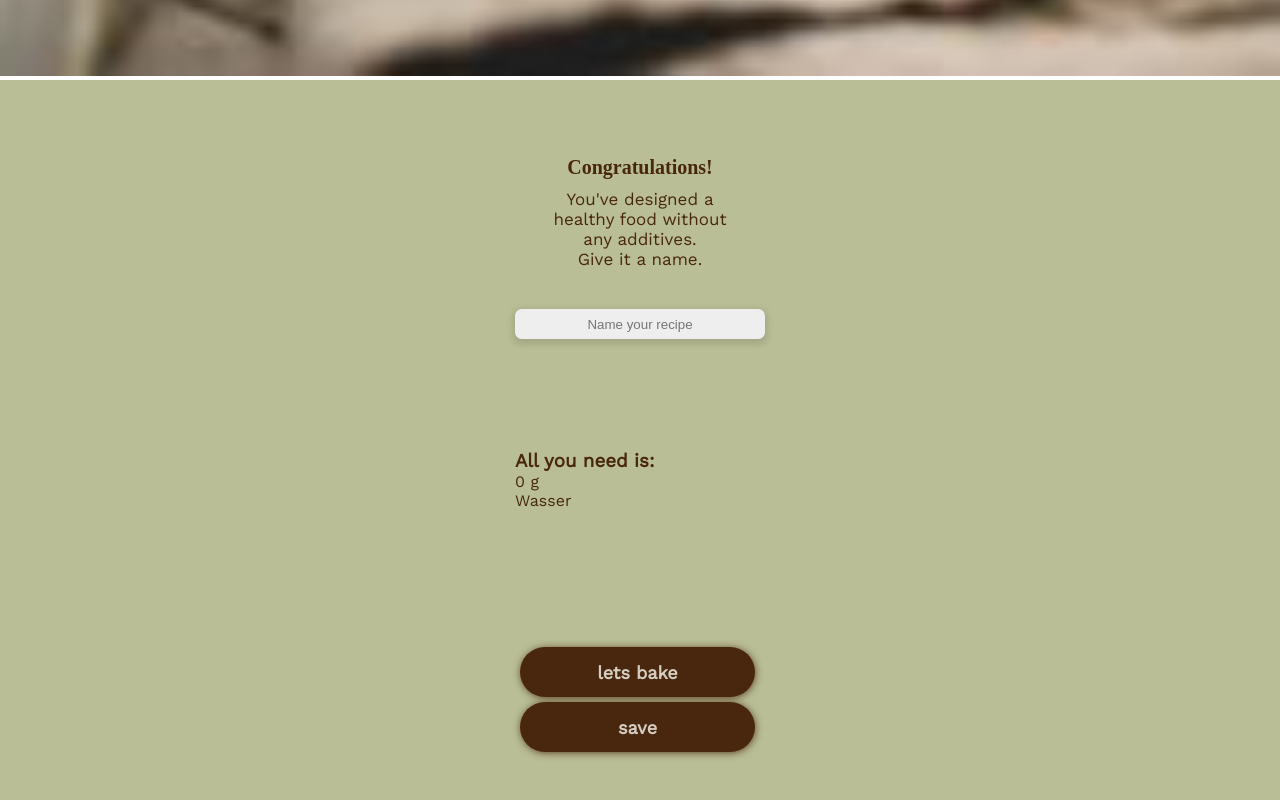
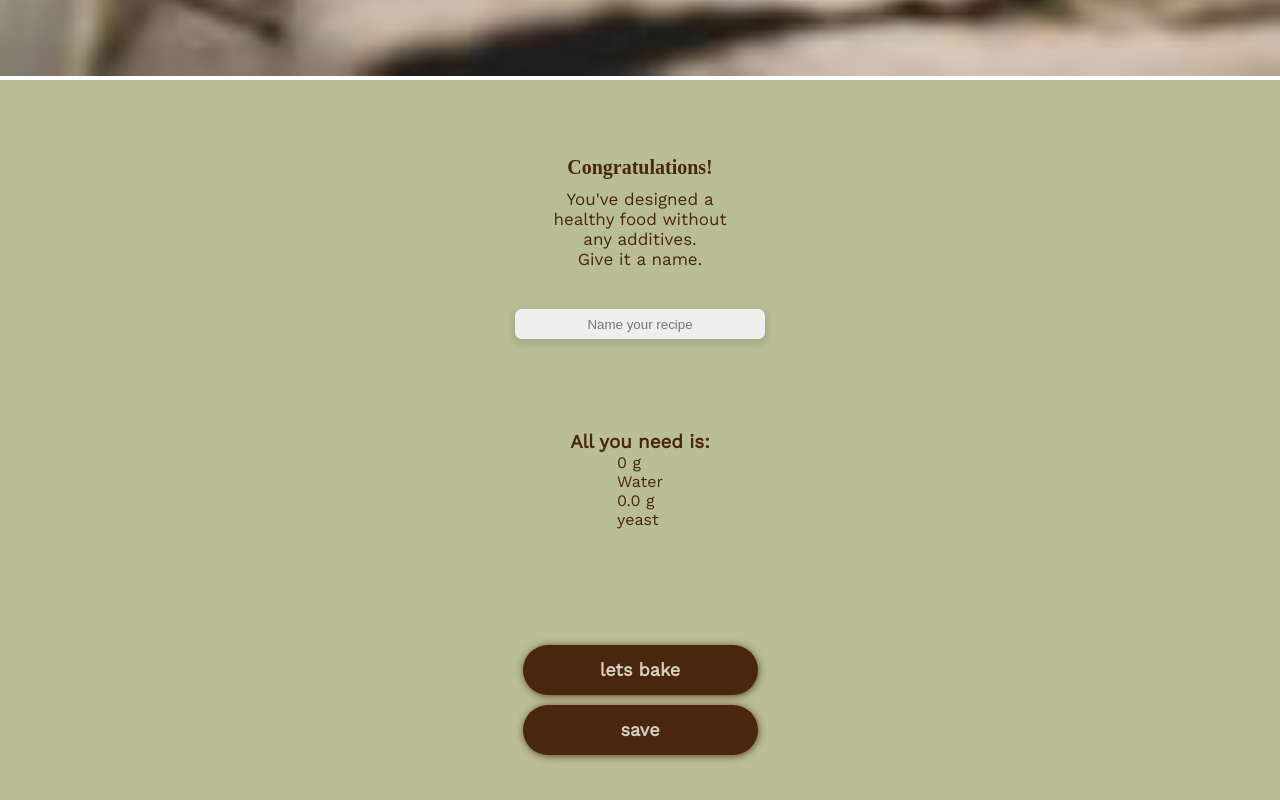
Before and after one commit to ManuelRemer/Breadzilla, a React (Create React App) app: page /generator in a window 1280 px wide. Shown: the part 3235-4035 px from the top of the page. Built offline with nearby package versions, Linux system fonts and the light colour scheme.

Commit message:
Ingredients, calculation

```diff
--- a/src/components/Generator/FlowerRatio/FlourRatio.css
+++ b/src/components/Generator/FlowerRatio/FlourRatio.css
@@ -1,7 +1,7 @@
 .generator-ratio {
   background-color: var(--color-rose);
   display: grid;
-  grid-template-rows: auto min-content auto;
+  grid-template-rows: 160px auto 80px;
   height: 100vh;
 }
 
@@ -17,6 +17,13 @@
   align-items: center;
   justify-content: center;
 }
+.generator-ratio--note-pure {
+  font-weight: bolder;
+  margin: 1em 4em 0 4em;
+  text-align: center;
+  font-size: 20px;
+}
+
 .generator-ratio-next {
   grid-row: 3 / 4;
   display: flex;
--- a/src/components/Generator/FlowerRatio/FlourRatioInput/FlourRatioInput.js
+++ b/src/components/Generator/FlowerRatio/FlourRatioInput/FlourRatioInput.js
@@ -13,10 +13,11 @@ export default function FlourRatioInput({
 
   return (
     <div className="flour-ratio-input">
-      <label className="flour-ratio-input--label">{label}</label>
+      <label className={`flour-ratio-input--label-${size}`}>{label}</label>
       <div className="flex">
         <input
           type="text"
+          maxLength="3"
           className={[
             "flour-ratio-input--input",
             `flour-ratio-input--input-${size}`,
@@ -25,7 +26,7 @@ export default function FlourRatioInput({
           value={ratioValue}
           onChange={handleRatioInput}
         ></input>
-        <span className="flour-ratio-input--span">%</span>
+        <span className={`flour-ratio-input--span-${size}`}>%</span>
       </div>
     </div>
   );
--- a/src/components/Generator/Generator.js
+++ b/src/components/Generator/Generator.js
@@ -6,31 +6,68 @@ import { useState } from "react";
 
 export default function Generator() {
   const initialFlours = [
-    { name: "Wheat Flour 550", status: false, ratioValue: 0, absorption: 0.65 },
+    {
+      name: "Wheat Flour 550",
+      status: false,
+      ratioValue: 0,
+      absorption: 0.65,
+      yeast: 0.008333,
+    },
     {
       name: "Wholemeal Wheat Flour",
       status: false,
       ratioValue: 0,
       absorption: 0.7,
+      yeast: 0.005,
     },
-    { name: "Spelt Flour 630", status: false, ratioValue: 0, absorption: 0.65 },
+    {
+      name: "Spelt Flour 630",
+      status: false,
+      ratioValue: 0,
+      absorption: 0.65,
+      yeast: 0.005,
+    },
     {
       name: "Wholemeal Spelt Flour",
       status: false,
       ratioValue: 0,
       absorption: 0.7,
+      yeast: 0.005,
     },
-    { name: "Rye Flour 1150", status: false, ratioValue: 0, absorption: 0.92 },
+    {
+      name: "Rye Flour 1150",
+      status: false,
+      ratioValue: 0,
+      absorption: 0.92,
+      yeast: 0.008333,
+    },
     {
       name: "Wholemeal Rye Flour",
       status: false,
       ratioValue: 0,
       absorption: 1,
+      yeast: 0.005,
     },
   ];
   const [flours, setFlours] = useState(initialFlours);
 
   function handleSelectButton(name) {
+    const selectedFlours = flours.filter((flour) => flour.status === true);
+    if (selectedFlours.length + 1 === 1) {
+      const updateFlours = flours.map((flour) =>
+        flour.name === name
+          ? {
+              ...flour,
+              status: !flour.status,
+              ratioValue: 100,
+              ratioLiquids: 100 * 6 * flour.absorption,
+              ratioYeast: 100 * 6 * flour.yeast,
+            }
+          : flour
+      );
+
+      setFlours(updateFlours);
+    } else {
       const updateFlours = flours.map((flour) =>
         flour.name === name
           ? { ...flour, status: !flour.status, ratioValue: 0 }
@@ -38,22 +75,37 @@ export default function Generator() {
       );
 
       setFlours(updateFlours);
-    console.log(flours);
+    }
   }
 
   function handleRatioInput(label, value) {
-    console.log(flours);
+    if (!isNaN(value)) {
       const updateFlours = flours.map((flour) =>
         flour.name === label
           ? {
               ...flour,
               ratioValue: value,
               ratioLiquids: value * 6 * flour.absorption,
+              ratioYeast: value * 6 * flour.yeast,
             }
           : flour
       );
 
       setFlours(updateFlours);
+    } else {
+      const updateFlours = flours.map((flour) =>
+        flour.name === label
+          ? {
+              ...flour,
+              ratioValue: 0,
+              ratioLiquids: value * 6 * flour.absorption,
+              ratioYeast: value * 6 * flour.yeast,
+            }
+          : flour
+      );
+
+      setFlours(updateFlours);
+    }
   }
 
   return (
--- a/src/components/Generator/SaveRecipe/SaveRecipe.css
+++ b/src/components/Generator/SaveRecipe/SaveRecipe.css
@@ -12,13 +12,21 @@
   flex-direction: column;
   align-items: center;
   justify-content: space-around;
+  margin: 0 20 0 20;
 }
 
 .save-recipe-ingredients {
   grid-row: 2 / 3;
-  align-self: center;
+  display: flex;
+  flex-direction: column;
+  align-items: center;
+  justify-content: space-around;
   color: var(--color-fonts);
 }
 .save-recipe--buttons {
   grid-row: 3 / 4;
+  display: flex;
+  flex-direction: column;
+  align-items: center;
+  justify-content: space-around;
 }
--- a/src/components/Generator/SaveRecipe/SaveRecipe.js
+++ b/src/components/Generator/SaveRecipe/SaveRecipe.js
@@ -4,58 +4,54 @@ import NavButton from "../../Buttons/NavButtons/NavButton";
 import NameRecipeInput from "./NameRecipeInput/NameRecipeInput";
 import SaveRecipeIngredients from "./SaveRecipeIngredients/SaveRecipeIngredients";
 import { useState } from "react";
+import { areArraysDeepEqual } from "../../../customHooks/customHooks";
 
 export default function SaveRecipe({ flours }) {
   const [ingredientsList, setIngredientsList] = useState({
     name: "",
     ingredients: flours,
   });
-  const [savedRecipesState, setSavedRecipesState] = useState([]);
-  console.log(savedRecipesState);
+  const [note, setNote] = useState("");
+
   function handleNameRecipeInput(name) {
     const updateIngredientsList = {
       ...ingredientsList,
       name: name,
     };
-
     setIngredientsList(updateIngredientsList);
     console.log(ingredientsList);
   }
 
   function handleSave() {
     const savedRecipes = getRecipesFromLocalStorage();
-    setSavedRecipesState(savedRecipes);
-    console.log(savedRecipesState);
-    const filterdSavedRecipesName = savedRecipesState.filter(
-      (recipe) => recipe.name === ingredientsList.name
+    // setSavedRecipesState(savedRecipes);
+
+    const anyRecipeEqual = savedRecipes.find((savedRecipe) =>
+      areArraysDeepEqual(
+        savedRecipe.recipe.ingredients,
+        ingredientsList.ingredients,
+        "ratioValue"
+      )
     );
-    console.log(filterdSavedRecipesName);
+    console.log(anyRecipeEqual);
 
-    // const anyRecipeEqual = savedRecipesState.some(
-    //   floursEqual(savedRecipesState.recipe.flours, ingredientsList.recipe)
-    // );
+    const anyNameEqual = savedRecipes.some(
+      (savedRecipe) => savedRecipe.recipe.name === ingredientsList.name
+    );
 
-    function floursEqual(obj1, obj2) {
-      const keys1 = Object.keys(obj1);
-      const keys2 = Object.keys(obj2);
-      if (keys1.length !== keys2.lengt) {
-        return false;
-      }
-      keys1.forEach((key) => {
-        if (obj1.key !== obj2.key) {
-          return false;
-        }
-      });
-      return true;
-    }
-
-    if (filterdSavedRecipesName.length === 0) {
+    if (anyNameEqual === false && !anyRecipeEqual) {
       addRecipeToLocalStorage({ recipe: ingredientsList });
 
-      setSavedRecipesState(savedRecipes);
+      // setSavedRecipesState(savedRecipes);
     } else {
-      if (filterdSavedRecipesName.length !== 0) {
-        alert("Choose another name");
+      if (anyNameEqual !== false) {
+        setNote("This name is already used, please choose another one");
+      } else {
+        if (anyRecipeEqual !== false) {
+          setNote(
+            `This recipe already exists, look at ${anyRecipeEqual.recipe.name}`
+          );
+        }
       }
     }
   }
@@ -67,6 +63,7 @@ export default function SaveRecipe({ flours }) {
   }
   function getRecipesFromLocalStorage() {
     const savedRecipes = JSON.parse(localStorage.getItem("recipes")) || [];
+    console.log(savedRecipes);
     return savedRecipes;
   }
 
@@ -75,9 +72,11 @@ export default function SaveRecipe({ flours }) {
       <div className="save-recipe-name">
         <SaveRecipeTextBox />
         <NameRecipeInput onChange={handleNameRecipeInput} />
+        <p>{note}</p>
       </div>
-
-      <SaveRecipeIngredients flours={flours} save={ingredientsList} />
+      <div className="save-recipe-ingredients">
+        <SaveRecipeIngredients flours={flours} save={ingredientsList} />
+      </div>
 
       <div className="save-recipe--buttons">
         <NavButton size="xlarge" label="lets bake" />
--- a/src/components/Generator/SaveRecipe/SaveRecipeIngredients/SaveRecipeIngredients.js
+++ b/src/components/Generator/SaveRecipe/SaveRecipeIngredients/SaveRecipeIngredients.js
@@ -1,14 +1,83 @@
 export default function SaveRecipeIngredients({ flours }) {
   const ingredients = flours.filter((flour) => flour.ratioValue > 0);
+  const spelts = flours.filter((flour) => flour.name.includes("Spelt"));
+  const ryes = flours.filter((flour) => flour.name.includes("Rye"));
 
   const amountLiquids = ingredients.reduce(liquidReducer, { ratioLiquids: 0 });
+
+  const amountYeast = ingredients.reduce(yeastReducer, { ratioYeast: 0 });
+
+  const totalRatioSpelts = spelts.reduce(flourRatioReducer, { ratioValue: 0 });
+  const totalRatioRyes = ryes.reduce(flourRatioReducer, { ratioValue: 0 });
+
+  const lemonJuiceAmount = ((6 * totalRatioSpelts.ratioValue) / 100) * 4;
 
   function liquidReducer(totlaLiquid, currentLiquid) {
     return {
       ratioLiquids: totlaLiquid.ratioLiquids + currentLiquid.ratioLiquids,
     };
   }
-
+  function yeastReducer(totalYeast, currentYeast) {
+    return {
+      ratioYeast: totalYeast.ratioYeast + currentYeast.ratioYeast,
+    };
+  }
+  function flourRatioReducer(a, b) {
+    return {
+      ratioValue: a.ratioValue + b.ratioValue,
+    };
+  }
+  function lemonJuice() {
+    if (totalRatioSpelts.ratioValue > 30) {
+      return (
+        <div>
+          <p>{lemonJuiceAmount} g</p>
+          <p>Lemon Juice</p>
+        </div>
+      );
+    }
+  }
+  function vinegar() {
+    if (totalRatioRyes.ratioValue > 10) {
+      return (
+        <div>
+          <p>10 g</p>
+          <p>Vinegar</p>
+        </div>
+      );
+    }
+  }
+  function water() {
+    if (totalRatioSpelts.ratioValue > 30 && totalRatioRyes.ratioValue > 10) {
+      return (
+        <div>
+          <p>{amountLiquids.ratioLiquids - lemonJuiceAmount - 10} g</p>
+          <p>Water</p>
+        </div>
+      );
+    } else if (totalRatioSpelts.ratioValue > 30) {
+      return (
+        <div>
+          <p>{amountLiquids.ratioLiquids - lemonJuiceAmount} g</p>
+          <p>Water</p>
+        </div>
+      );
+    } else if (totalRatioRyes.ratioValue > 10) {
+      return (
+        <div>
+          <p>{amountLiquids.ratioLiquids - 10} g</p>
+          <p>Water</p>
+        </div>
+      );
+    } else {
+      return (
+        <div>
+          <p>{amountLiquids.ratioLiquids} g</p>
+          <p>Water</p>
+        </div>
+      );
+    }
+  }
   function ingredientsFlours() {
     return ingredients.map((flour) => (
       <div key={flour.name}>
@@ -17,11 +86,14 @@ export default function SaveRecipeIngredients({ flours }) {
       </div>
     ));
   }
-  function Liquids() {
+  function ingredientsOthers() {
     return (
       <div>
-        <p>{amountLiquids.ratioLiquids} g</p>
-        <p>Wasser</p>
+        {water()}
+        {lemonJuice()}
+        {vinegar()}
+        <p>{amountYeast.ratioYeast.toFixed(1)} g</p>
+        <p>yeast</p>
       </div>
     );
   }
@@ -30,7 +102,7 @@ export default function SaveRecipeIngredients({ flours }) {
       <h3>All you need is:</h3>
       <div>
         {ingredientsFlours()}
-        {Liquids()}
+        {ingredientsOthers()}
       </div>
     </section>
   );
--- /dev/null
+++ b/src/customHooks/customHooks.js
@@ -0,0 +1,10 @@
+export function areArraysDeepEqual(arr1, arr2, key1, key2) {
+  const resultEvery = arr1.every((arr1Item, index) => {
+    const arr2Item = arr2[index];
+    console.log(key1);
+    return arr1Item[key1] === arr2Item[key1];
+  });
+  console.log(arr1);
+  console.log(arr2);
+  return resultEvery;
+}
```
Also changed, not shown: src/components/Generator/FlowerRatio/FlourRatio.js (+18 -4 lines), src/components/Generator/FlowerRatio/FlourRatioInput/FlourRatioInput.css (+33 -2 lines), src/components/Generator/FlowerRatio/FlourRatioInputSet/FlourRatioInputSet.js (+8 -2 lines). Lines whose indentation alone changed are shown as unchanged.
